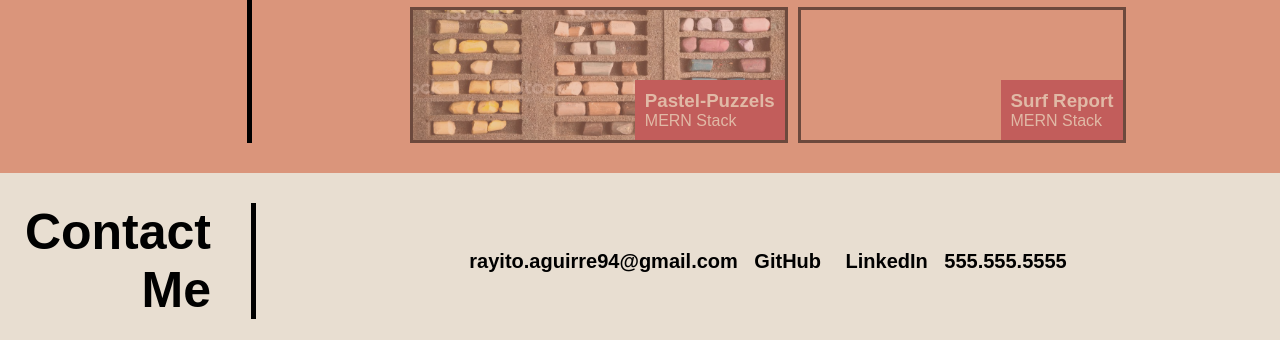
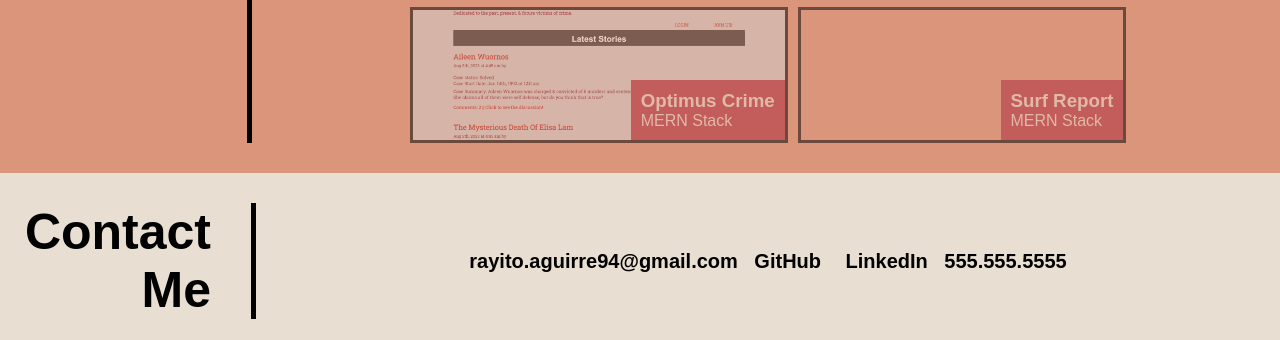
Before and after one commit to itsrayito/Personal-Portfolio, a plain HTML site: page index.html in a window 1280 px wide. Shown: the part 1421-1761 px from the top of the page. Drawn offline with Linux system fonts and the light colour scheme.

Commit message:
updates & addition of recent project

```diff
--- a/assets/css/style.css
+++ b/assets/css/style.css
@@ -159,8 +159,8 @@
             .note-taker {
                 background-image: url(../images/Screenshot\ 2023-05-08\ at\ 8.52.27\ PM.png);
             }
-            .pastel-puzzels {
-                background-image: url(../images/pastel.jpeg);
+            .optimus-crime {
+                background-image: url(../images/optimus-crime.png);
             }
             .surf-report {
                 background-image: url(../images/sunset.jpeg);
--- a/index.html
+++ b/index.html
@@ -45,7 +45,7 @@
                             <div class="title">
                                 <h2>About Me</h2>
                             </div>
-                            <img src="./assets/images/rayito A self.png" class="center" width="150" height="300">
+                            <img src="./assets/images/rayito.png" class="center" width="150" height="300">
                             <div>
                                 <p>
                                     Hello everyone and welcome to my portfolio, My name is Rayito but everyone knows me as 'Ray' for short.
@@ -82,9 +82,9 @@
                                             <p>HTML/JavaScript/CSS</p>
                                         </div>
                                     </a>
-                                    <a href="www.google.com" target="_blank" class="project pastel-puzzels">
+                                    <a href="https://agile-waters-17466-f695877a63f2.herokuapp.com/" target="_blank" class="project optimus-crime">
                                         <div class="project-label">
-                                            <h3>Pastel-Puzzels</h3>
+                                            <h3>Optimus Crime</h3>
                                             <p>MERN Stack</p>
                                         </div>
                                     </a>
```
Also changed, not shown: assets/images/optimus-crime.png (added), assets/images/rayito.png (renamed from assets/images/rayito A self.png), 1 other file.
